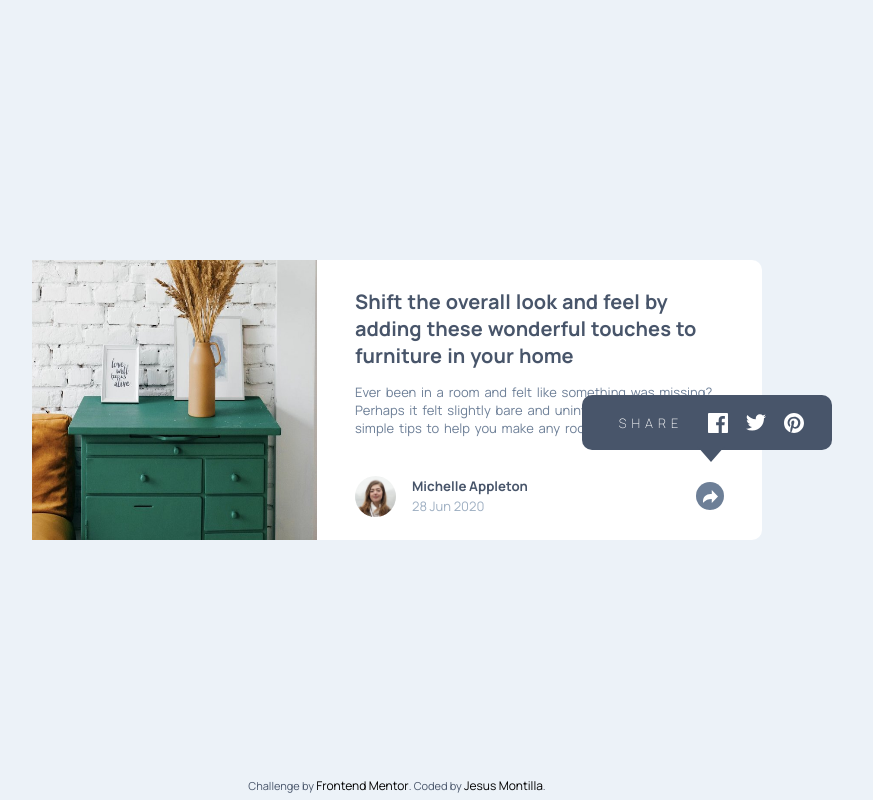
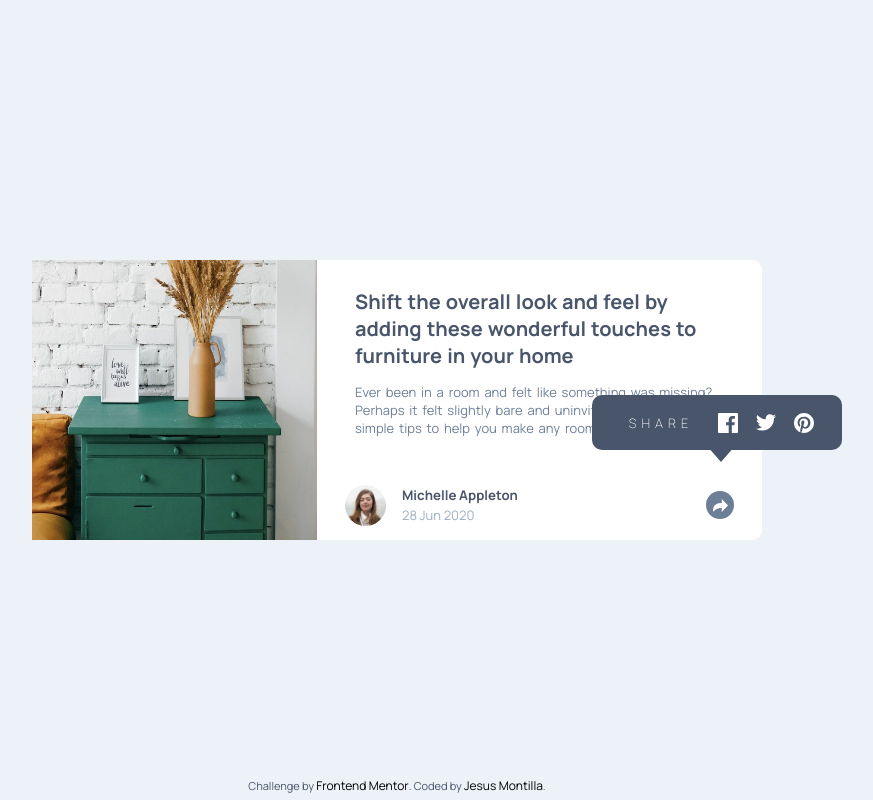
Before and after one commit to Jesusmontilla03/Article-preview-component.github.io, a plain HTML site: page index.html in a window 1280 px wide. Both pictures are taken after a click on the button 953 px from the left and 496 px from the top of the page. Shown: the whole page, without its empty margins (243-1116 px from the left). Drawn offline with Linux system fonts and the light colour scheme.

Commit message:
listo problema con el puto boton

```diff
--- a/style.css
+++ b/style.css
@@ -1,3 +1,5 @@
+/* VARIABLES -------------------------------*/
+
 @import url('https://fonts.googleapis.com/css2?family=Manrope:wght@200..800&display=swap');
 
 :root {
@@ -26,6 +28,9 @@ body {
     justify-content: center;
     align-items: center;
 }
+
+/* MAIN CARD -----------------------*/
+
 main {
     background-color: white;
     width: 330px;
@@ -78,7 +83,12 @@ main {
     height: 70px;
     justify-content: space-between;
     align-items: center;
-    & .share {
+    position: absolute;
+    width: 100%;
+    left: 0;
+    bottom: 0;
+    padding: 0 28px;
+    & .share {            /*--- SHARE BUTTON ---*/
         background-color: var(--Light-Grayish-Blue);
         border-radius: 50%;
         border: none;
@@ -98,7 +108,7 @@ main {
             filter: brightness(1000%);
         }
     }
-    .share.share-active {
+    .share.share-active {  /*---  SHARE-BUTTON-ACTIVE ---*/
         background-color: var(--Desaturated-Dark-Blue);
         & .share-icon {
             filter: brightness(1000%);
@@ -111,6 +121,9 @@ main {
         }
     }
 }
+
+/* MENU OF SHARE-BUTTON -------*/
+
 .share-menu {
     width: 330px;
     height: 0;
@@ -157,13 +170,16 @@ main {
         transition: 0.1s;
     }
 }
-.share-menu.menu-active {
+.share-menu.menu-active { /*--- ACTIVE SHARE-BUTTON  ---*/
     height: 70px;
     transform: translateY(0);
     opacity: 1;
 }
+
+/* FOOTER -----------------------*/
+
 footer {
-    font-size: 11px;
+    font-size: 9px;
     position: absolute;
     bottom: 6px;
     width: fit-content;
@@ -172,7 +188,7 @@ footer {
     & a {
         color: black;
         text-decoration: none;
-        font-size: 12px;
+        font-size: 10px;
     }
     & a:hover {
         color: #0e476d;
@@ -188,6 +204,7 @@ footer {
         height: 280px;
         display: flex;
         overflow: visible;
+        position: static;
     }
     .background-img img {
         width: 285px;
@@ -195,6 +212,7 @@ footer {
     }
     .main-info {
         padding: 28px 38px;
+        position: relative;
         & .heading {
             font-size: 20px;
         }
@@ -206,7 +224,7 @@ footer {
         width: 250px;
         border-radius: 10px;
         bottom: 90px;
-        left: 550px;
+        left: 275px;
         transform: translateY(45px);
     }
     .share-menu::after {
@@ -223,4 +241,10 @@ footer {
     .share-menu.menu-active {
         height: 55px;
     }
+    footer {
+        font-size: 11px;
+        & a {
+            font-size: 12px;
+        }
+    }
 }
```
